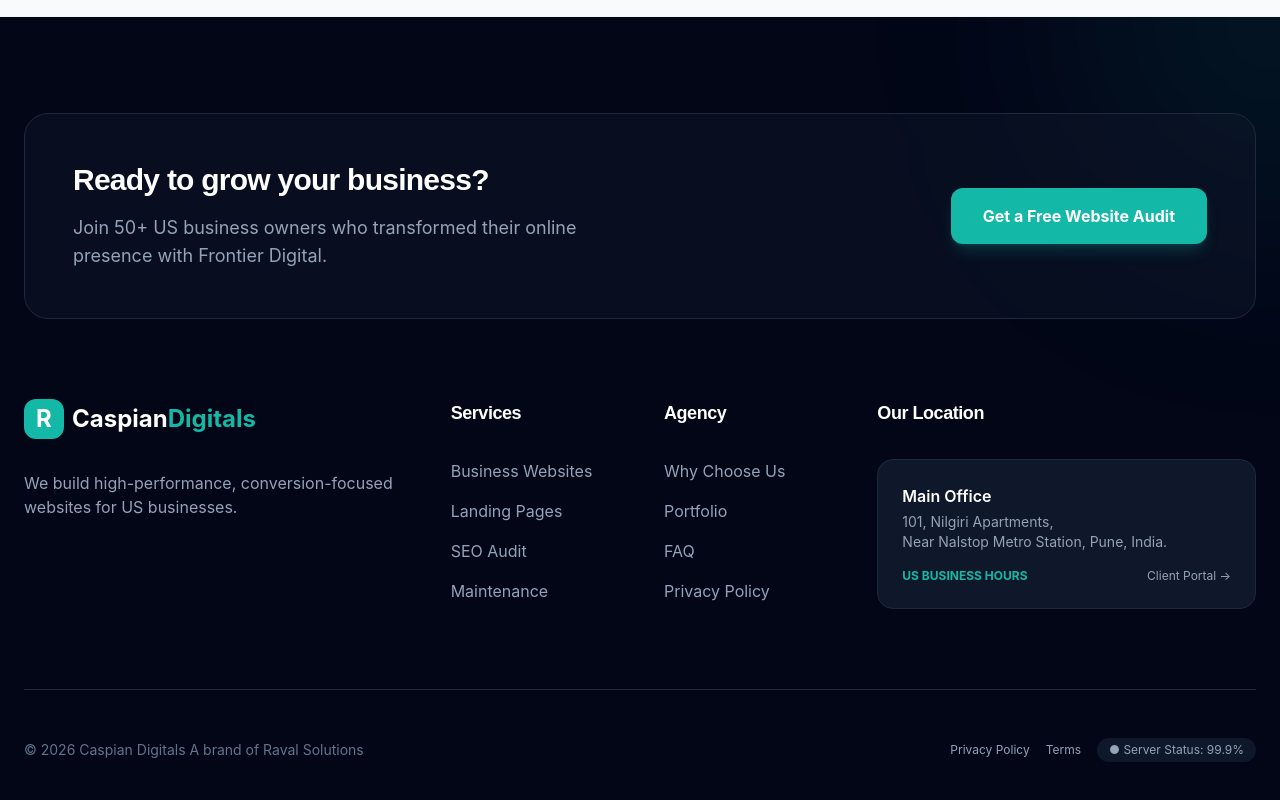
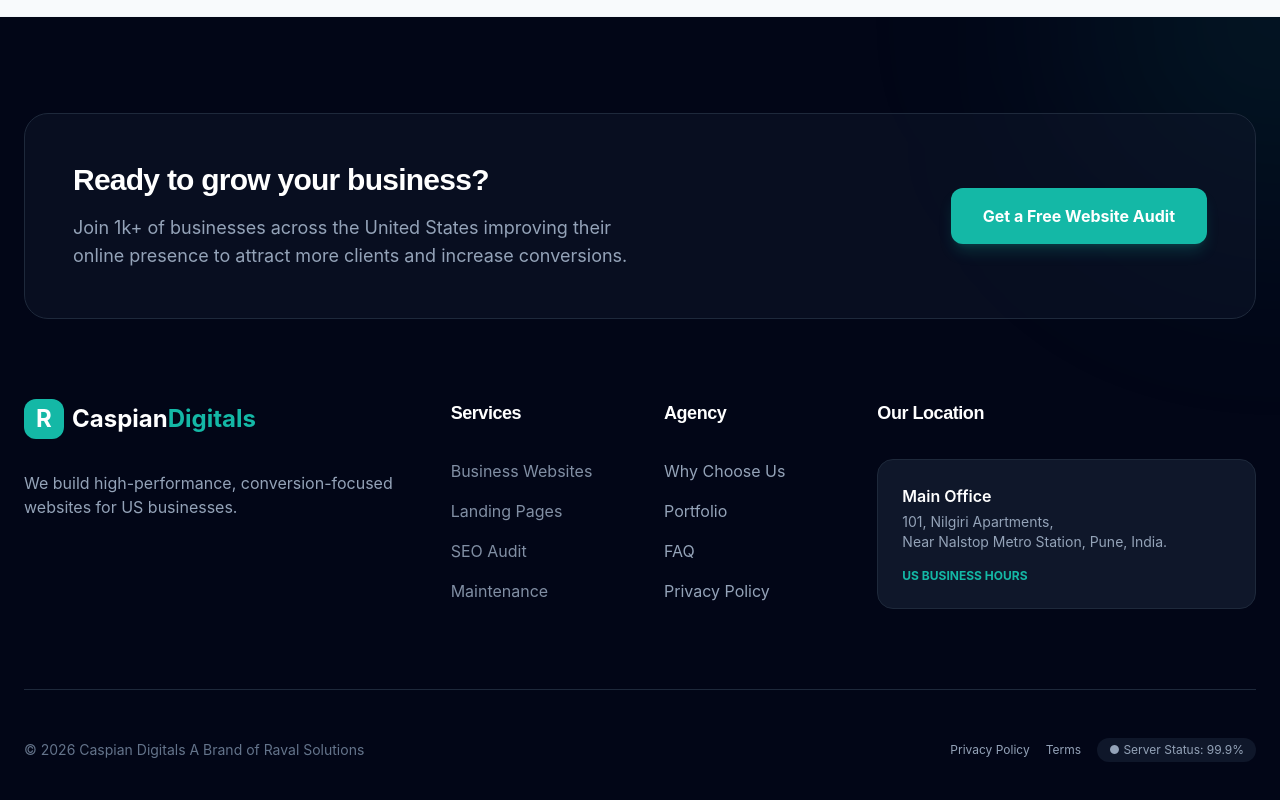
Before and after one commit to Rushikesh-Raval/ravalsolutions, a React (Vite) app: page / in a window 1280 px wide. Shown: the part 6739-7539 px from the top of the page. Built offline with nearby package versions, Linux system fonts and the light colour scheme; the HTML template or start-up script is replaced by a standard one.

Commit message:
made changes in footer like disabling services listhat redirects to services, changed its font color

```diff
--- a/src/components/Footer.jsx
+++ b/src/components/Footer.jsx
@@ -22,8 +22,9 @@
               Ready to grow your business?
             </h3>
             <p className="text-slate-400 text-lg">
-              Join 50+ US business owners who transformed their online presence
-              with Frontier Digital.
+              Join 1k+ of businesses across the United States improving
+              their online presence to attract more clients and increase
+              conversions.
             </p>
           </div>
           <button
@@ -54,20 +55,15 @@
           {/* Services */}
           <div className="lg:col-span-2">
             <h4 className="font-bold mb-8 text-lg">Services</h4>
-            <ul className="space-y-4">
+            <ul className="space-y-4 text-[#818FA4]">
               {[
                 "Business Websites",
                 "Landing Pages",
                 "SEO Audit",
                 "Maintenance",
               ].map((item) => (
-                <li key={item}>
-                  <button
-                    onClick={() => setView("services")}
-                    className="text-slate-400 hover:text-teal-500"
-                  >
-                    {item}
-                  </button>
+                <li>
+                 {item}
                 </li>
               ))}
             </ul>
@@ -120,12 +116,12 @@
                 <span className="text-xs font-bold text-teal-500 uppercase">
                   US Business Hours
                 </span>
-                <button
+                {/* <button
                   onClick={() => setView("portal")}
                   className="text-xs text-slate-400 hover:text-white"
                 >
                   Client Portal →
-                </button>
+                </button> */}
               </div>
             </div>
           </div>
@@ -134,7 +130,7 @@
         {/* Bottom */}
         <div className="pt-12 border-t border-slate-800 flex flex-col md:flex-row justify-between items-center gap-6">
           <p className="text-slate-500 text-sm">
-            © 2026 Caspian Digitals A brand of Raval Solutions
+            © 2026 Caspian Digitals A Brand of Raval Solutions
           </p>
           <div className="flex items-center gap-4 text-xs text-slate-400">
             <button onClick={() => setView("privacy")}>Privacy Policy</button>
```
